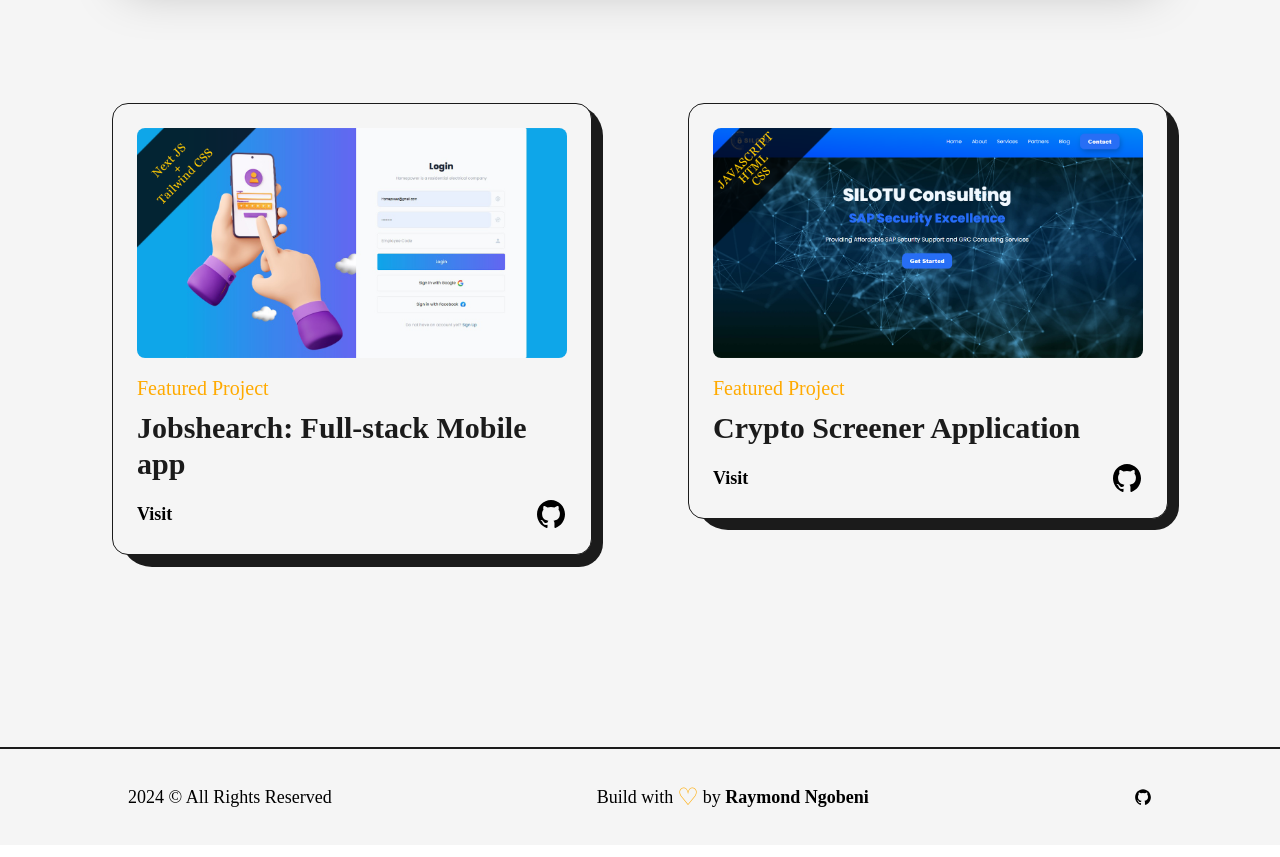
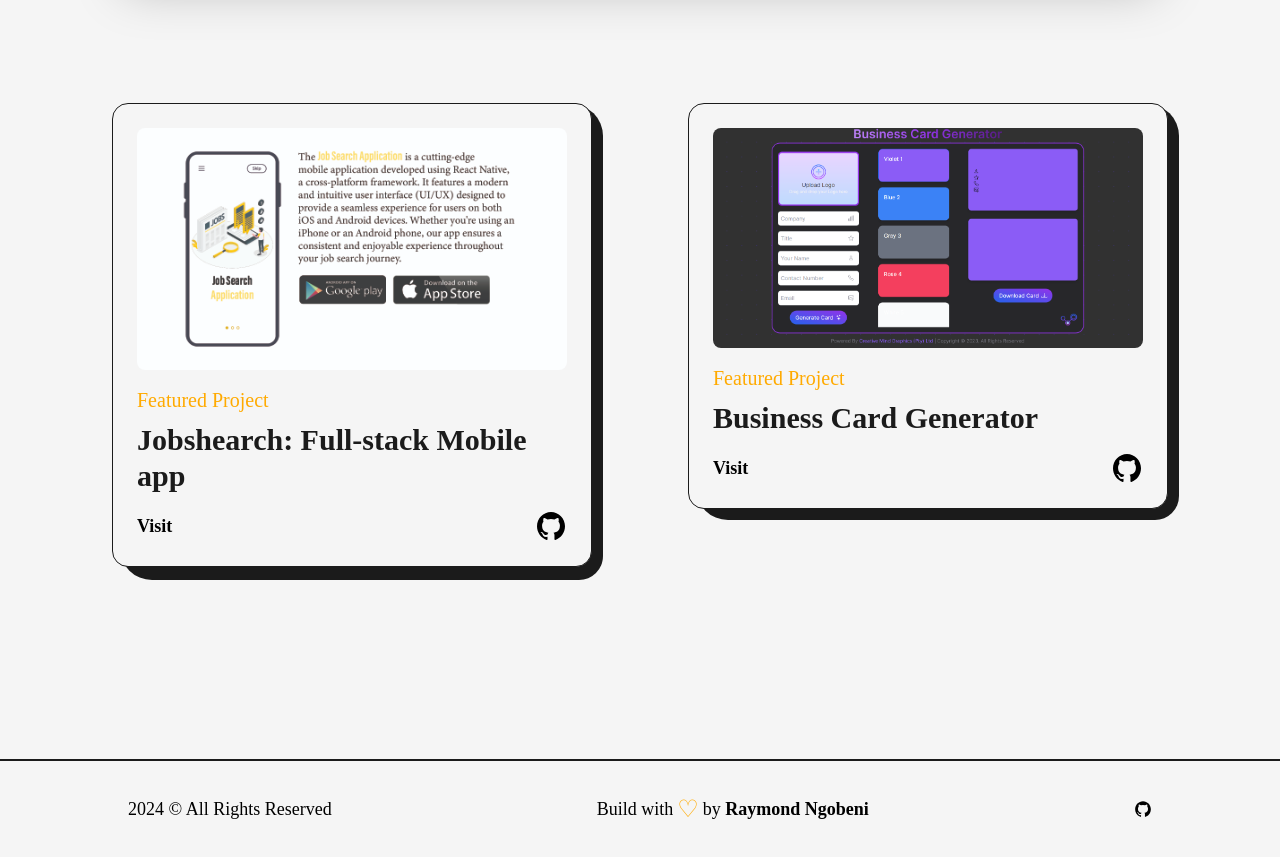
Before and after one commit to Ubaton/portfolio_v2, a Next.js app: page /projects in a window 1280 px wide. Shown: the part 1980-2837 px from the top of the page. Built offline with nearby package versions, Linux system fonts and the light colour scheme.

Commit message:
v0.2.26 Image change

```diff
--- a/src/pages/projects.js
+++ b/src/pages/projects.js
@@ -9,6 +9,8 @@ import Project100 from "../../public/images/projects/SILOTU-Consulting.png";
 import Project200 from "../../public/images/projects/CMG_QRcodeG2.png";
 import Project300 from "../../public/images/projects/Login.png";
 import Project400 from "../../public/images/projects/CMG-Portfolio.png";
+import Project500 from "../../public/images/projects/Business Card Generator.png";
+import Project600 from "../../public/images/projects/Job Search.jpg";
 import { motion } from "framer-motion";
 import TransitionEffect from "@/components/Animated/TransitionEffect";
 
@@ -183,7 +185,7 @@ const projects = () => {
             <div className="col-span-6 sm:col-span-12">
               <Project
                 title={"Jobshearch: Full-stack Mobile app"}
-                img={Project300}
+                img={Project600}
                 summary={`Introducing our mobile app for real-time job applications.
                           Built with React Native and custom CSS, it offers a seamless UI/UX experience.
                           Powered by the Rapid API, our backend ensures swift communication between users and employers.
@@ -195,8 +197,8 @@ const projects = () => {
             </div>
             <div className="col-span-6 sm:col-span-12">
               <Project
-                title={"Crypto Screener Application"}
-                img={Project100}
+                title={"Business Card Generator"}
+                img={Project500}
                 summary={`A feature-rich Crypto Screener App using React, Tailwind CSS, Context API, React Router and Recharts.
                           It shows detail regarding almost all the cryptocurrency. You can easily convert the price in your
                           local currency.`}
```
Also changed, not shown: public/images/projects/Business Card Generator.png (added), public/images/projects/Job Search.jpg (added).
